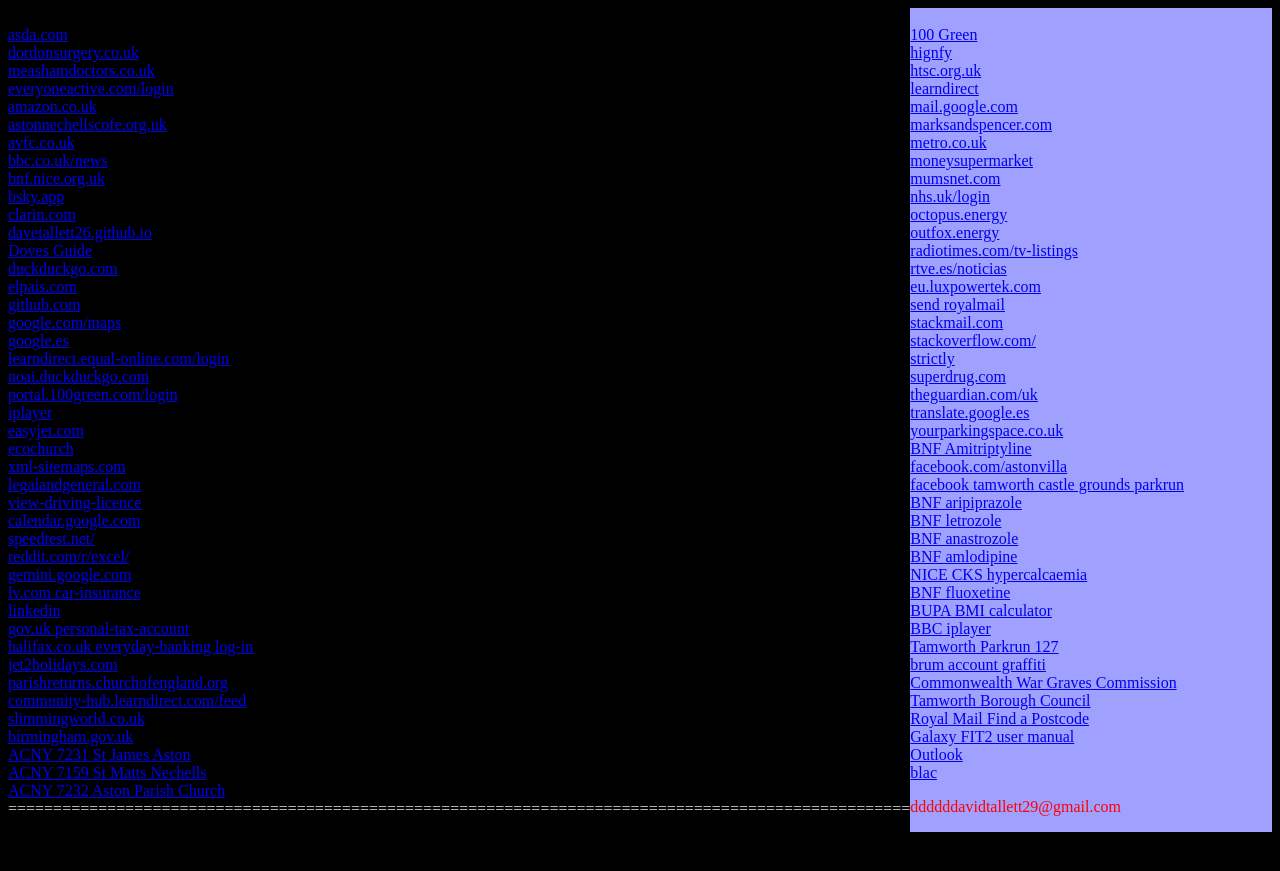
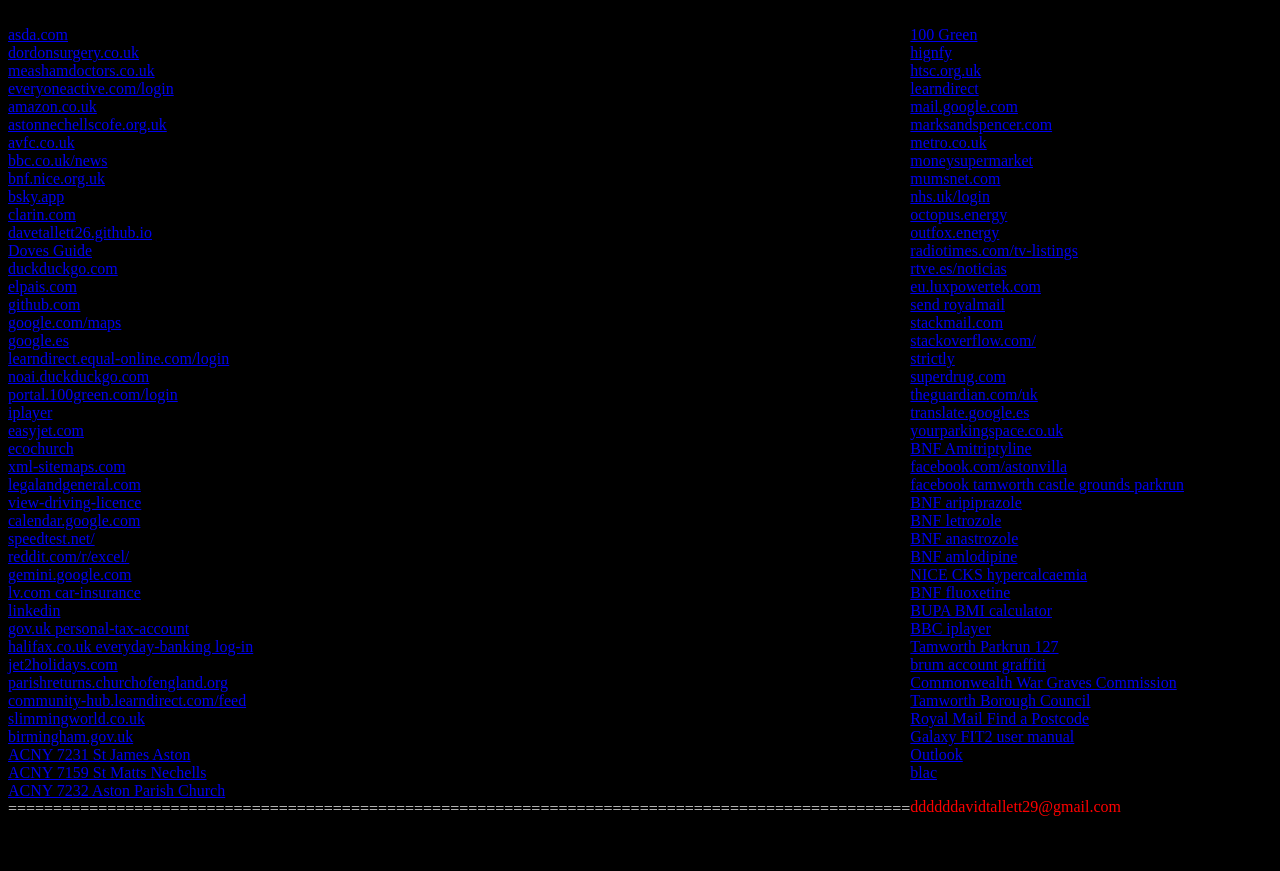
Before and after one commit to DaveTallett26/davetallett26.github.io, a Jekyll site: the page black.html, which Jekyll copies as it is, in a window 1280 px wide. Shown: the top 871 px of the page. Built offline with Jekyll 4.4.1, drawn with Linux system fonts in a browser that asks for light colours.

Commit message:
Update black.html back right

```diff
--- a/black.html
+++ b/black.html
@@ -15,7 +15,7 @@
 }
 
 .right {
-    background: #a0a0ff;
+    background: #000000;
     flex-grow: 1;
 }
 body {
```
